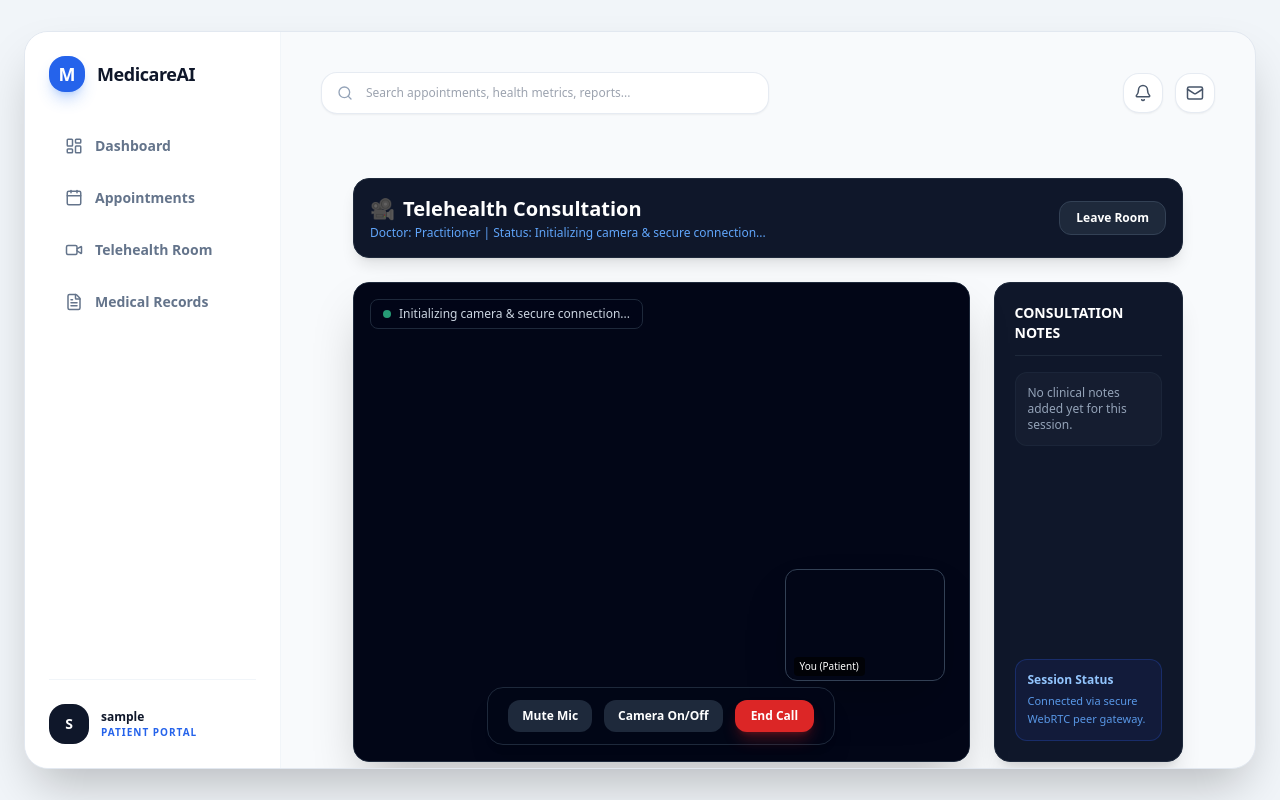
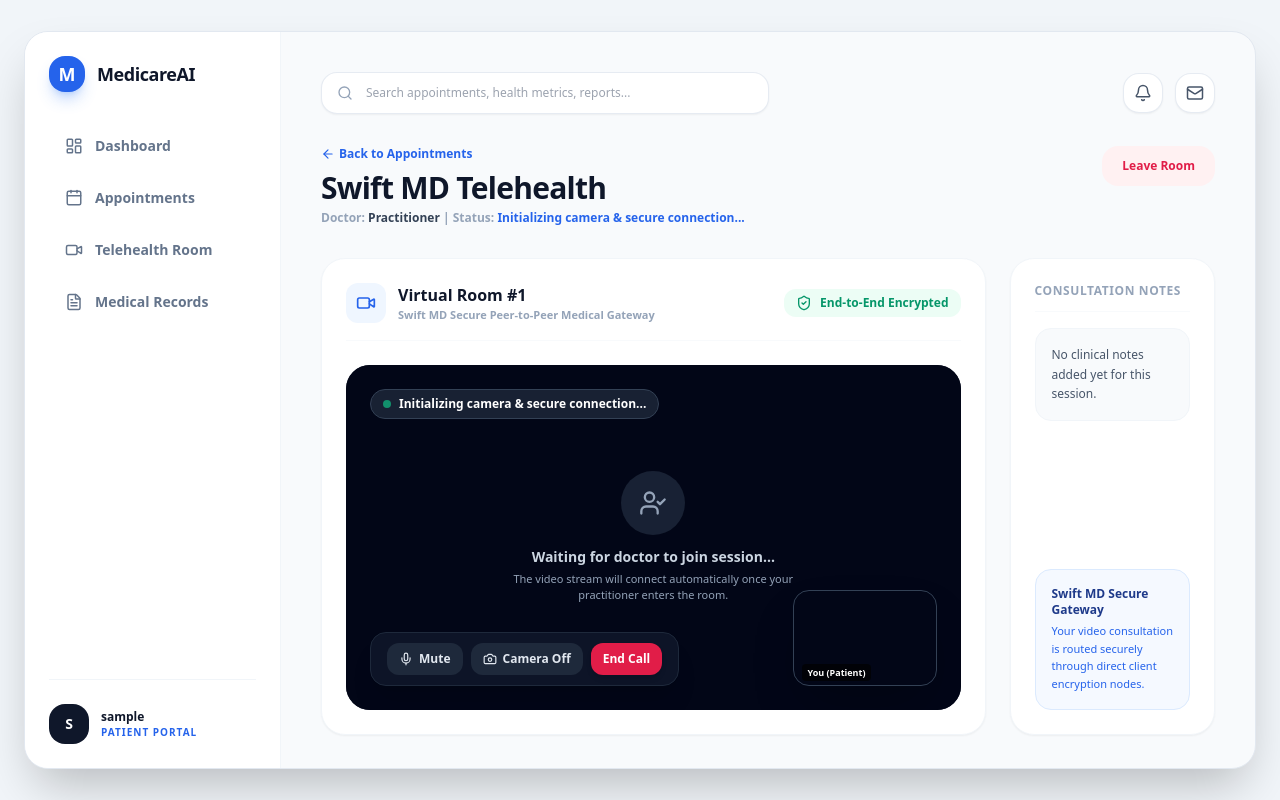
Before and after one commit to mugwe88-ops/MedicareAI, a Next.js app in the folder frontend/: page /patient/dashboard/telehealth/1 in a window 1280 px wide. Built offline with nearby package versions, Linux system fonts and the light colour scheme; no server answers; sample sign-in values are in the browser's storage.

Commit message:
Refactor PatientRoomPage to SwiftMDTelehealthRoom

```diff
--- a/frontend/app/patient/dashboard/telehealth/[id]/page.tsx
+++ b/frontend/app/patient/dashboard/telehealth/[id]/page.tsx
@@ -3,8 +3,8 @@
 import { useState, useEffect, useRef } from "react";
 import { useParams, useRouter } from "next/navigation";
 import { io, Socket } from "socket.io-client";
+import { Video, ArrowLeft, ShieldCheck, UserCheck, Mic, MicOff, Camera, CameraOff } from "lucide-react";
 
-// Free public Google STUN servers to discover peer network paths across the internet
 const ICE_SERVERS = {
   iceServers: [
     { urls: "stun:stun.l.google.com:19302" },
@@ -12,7 +12,7 @@ const ICE_SERVERS = {
   ],
 };
 
-export default function PatientRoomPage() {
+export default function SwiftMDTelehealthRoom() {
   const params = useParams();
   const router = useRouter();
   const roomId = params?.id;
@@ -20,15 +20,16 @@ export default function PatientRoomPage() {
   const [appointment, setAppointment] = useState<any>(null);
   const [errorMsg, setErrorMsg] = useState<string>("");
   const [callStatus, setCallStatus] = useState<string>("Initializing camera & secure connection...");
+  const [isMuted, setIsMuted] = useState<boolean>(false);
+  const [isVideoOff, setIsVideoOff] = useState<boolean>(false);
 
-  // Media & WebRTC Refs
   const localVideoRef = useRef<HTMLVideoElement>(null);
   const remoteVideoRef = useRef<HTMLVideoElement>(null);
   const localStreamRef = useRef<MediaStream | null>(null);
   const peerConnectionRef = useRef<RTCPeerConnection | null>(null);
   const socketRef = useRef<Socket | null>(null);
 
-  const API_BASE = "https://medicareai-1.onrender.com";
+  const API_BASE = process.env.NEXT_PUBLIC_BACKEND_URL || "https://medicareai-1.onrender.com";
 
   useEffect(() => {
     const token = localStorage.getItem("token") || localStorage.getItem("jwt");
@@ -43,7 +44,6 @@ export default function PatientRoomPage() {
       return;
     }
 
-    // 1. Fetch appointment details matching backend route /api/my-appointments
     fetch(`${API_BASE}/api/my-appointments`, {
       headers: { Authorization: `Bearer ${token}` },
     })
@@ -52,7 +52,6 @@ export default function PatientRoomPage() {
         return res.json();
       })
       .then((data) => {
-        // Find the specific appointment matching roomId/id
         const currentApt = Array.isArray(data)
           ? data.find((apt: any) => String(apt.id) === String(roomId))
           : data;
@@ -67,11 +66,9 @@ export default function PatientRoomPage() {
         setAppointment({ id: roomId, doctor_name: "Practitioner" });
       });
 
-    // 2. Connect to the Backend Socket.io Signaling Server
     socketRef.current = io(API_BASE);
     const socket = socketRef.current;
 
-    // 3. Request Local Camera & Microphone Access
     navigator.mediaDevices
       .getUserMedia({ video: true, audio: true })
       .then((stream) => {
@@ -80,7 +77,6 @@ export default function PatientRoomPage() {
           localVideoRef.current.srcObject = stream;
         }
 
-        // 4. Join the specific Socket room once media is loaded
         if (socket) {
           socket.emit("join-room", roomId);
           setCallStatus("Waiting for doctor to join session...");
@@ -91,13 +87,11 @@ export default function PatientRoomPage() {
         setErrorMsg("Could not access camera or microphone. Please check browser permissions.");
       });
 
-    // 5. Setup WebRTC Signaling Event Listeners
     socket.on("peer-joined", async (peerId) => {
       setCallStatus("Doctor joined! Establishing secure peer connection...");
       const pc = createPeerConnection(peerId);
       peerConnectionRef.current = pc;
 
-      // Create WebRTC Offer
       try {
         const offer = await pc.createOffer();
         await pc.setLocalDescription(offer);
@@ -143,23 +137,19 @@ export default function PatientRoomPage() {
       }
     });
 
-    // Cleanup on unmount (stop camera streams and disconnect socket)
     return () => {
       localStreamRef.current?.getTracks().forEach((track) => track.stop());
       socket.disconnect();
     };
-  }, [roomId, router]);
+  }, [roomId, router, API_BASE]);
 
-  // Helper function to initialize RTCPeerConnection
   const createPeerConnection = (peerId: string) => {
     const pc = new RTCPeerConnection(ICE_SERVERS);
 
-    // Add local camera/mic tracks to be sent to the doctor
     localStreamRef.current?.getTracks().forEach((track) => {
       pc.addTrack(track, localStreamRef.current!);
     });
 
-    // Listen for incoming remote video/audio stream from the doctor
     pc.ontrack = (event) => {
       if (remoteVideoRef.current && event.streams[0]) {
         remoteVideoRef.current.srcObject = event.streams[0];
@@ -167,7 +157,6 @@ export default function PatientRoomPage() {
       setCallStatus("Live Secure Call Active");
     };
 
-    // Gather and send network ICE candidates to the peer via signaling server
     pc.onicecandidate = (event) => {
       if (event.candidate && socketRef.current) {
         socketRef.current.emit("ice-candidate", {
@@ -181,68 +170,98 @@ export default function PatientRoomPage() {
     return pc;
   };
 
-  // Control button toggles
   const toggleMute = () => {
     if (localStreamRef.current) {
       const audioTrack = localStreamRef.current.getAudioTracks()[0];
-      if (audioTrack) audioTrack.enabled = !audioTrack.enabled;
+      if (audioTrack) {
+        audioTrack.enabled = !audioTrack.enabled;
+        setIsMuted(!audioTrack.enabled);
+      }
     }
   };
 
   const toggleCamera = () => {
     if (localStreamRef.current) {
       const videoTrack = localStreamRef.current.getVideoTracks()[0];
-      if (videoTrack) videoTrack.enabled = !videoTrack.enabled;
+      if (videoTrack) {
+        videoTrack.enabled = !videoTrack.enabled;
+        setIsVideoOff(!videoTrack.enabled);
+      }
     }
   };
 
   return (
-    <div className="w-full max-w-6xl mx-auto p-4 sm:p-8 space-y-6 my-4 min-h-[80vh] flex flex-col justify-between">
-      {/* TOP HEADER */}
-      <div className="flex flex-col sm:flex-row items-start sm:items-center justify-between gap-4 bg-slate-900 border border-slate-800 p-4 rounded-2xl shadow-lg">
+    <div className="space-y-8">
+      {/* Header Banner - Swift MD Uniformity */}
+      <div className="flex flex-col md:flex-row md:items-center justify-between gap-4">
         <div>
-          <h1 className="text-lg sm:text-xl font-extrabold text-white flex items-center gap-2">
-            <span>🎥</span> Telehealth Consultation
-          </h1>
-          <p className="text-xs text-blue-400 font-medium mt-0.5">
-            Doctor: {appointment?.doctor_name || "Practitioner"} | Status: {callStatus}
+          <button
+            onClick={() => router.push("/patient/dashboard/appointments")}
+            className="text-xs font-bold text-blue-600 hover:text-blue-700 flex items-center gap-1 mb-2 cursor-pointer"
+          >
+            <ArrowLeft size={14} /> Back to Appointments
+          </button>
+          <h2 className="text-3xl font-black text-slate-900 tracking-tight">Swift MD Telehealth</h2>
+          <p className="text-slate-400 font-bold text-xs mt-1">
+            Doctor: <span className="text-slate-700">{appointment?.doctor_name || "Practitioner"}</span> | Status: <span className="text-blue-600">{callStatus}</span>
           </p>
         </div>
         <button
           onClick={() => router.push("/patient/dashboard/appointments")}
-          className="px-4 py-2 bg-slate-800 hover:bg-slate-700 text-white text-xs font-bold rounded-xl transition border border-slate-700 cursor-pointer"
+          className="bg-rose-50 hover:bg-rose-100 text-rose-600 px-5 py-3 rounded-2xl text-xs font-bold transition flex items-center gap-2 cursor-pointer self-start"
         >
           Leave Room
         </button>
       </div>
 
       {errorMsg && (
-        <div className="p-4 bg-red-950/80 border border-red-800 text-red-300 text-sm rounded-xl">
+        <div className="p-4 bg-rose-50 border border-rose-100 text-rose-600 text-xs font-bold rounded-2xl">
           ⚠️ {errorMsg}
         </div>
       )}
 
-      {/* VIDEO CONTAINER GRID */}
-      <div className="grid grid-cols-1 lg:grid-cols-4 gap-6 flex-1">
-        {/* MAIN VIDEO SCREEN */}
-        <div className="lg:col-span-3 bg-slate-900 border border-slate-800 rounded-2xl p-4 flex flex-col items-center justify-center relative min-h-[480px] shadow-2xl overflow-hidden">
+      {/* Main Container Grid */}
+      <div className="grid grid-cols-1 lg:grid-cols-4 gap-6">
+        {/* Main Video Section */}
+        <div className="lg:col-span-3 bg-white rounded-3xl border border-slate-100 shadow-sm p-6 space-y-6">
+          <div className="flex flex-col md:flex-row items-start md:items-center justify-between pb-4 border-b border-slate-50 gap-4">
+            <div className="flex items-center gap-3">
+              <div className="w-10 h-10 bg-blue-50 text-blue-600 rounded-xl flex items-center justify-center font-bold">
+                <Video size={20} />
+              </div>
+              <div>
+                <h3 className="font-black text-slate-900 text-base">Virtual Room #{roomId}</h3>
+                <p className="text-[11px] font-semibold text-slate-400">Swift MD Secure Peer-to-Peer Medical Gateway</p>
+              </div>
+            </div>
+            <div className="flex items-center gap-2 bg-emerald-50 text-emerald-600 px-3 py-1.5 rounded-xl text-xs font-bold">
+              <ShieldCheck size={16} /> End-to-End Encrypted
+            </div>
+          </div>
 
-          {/* Doctor's Remote Video Stream */}
+          {/* Video Screen Area */}
+          <div className="bg-slate-900 rounded-3xl aspect-video relative flex flex-col items-center justify-center text-white shadow-inner overflow-hidden">
             <video
               ref={remoteVideoRef}
               autoPlay
               playsInline
-            className="w-full h-full object-cover rounded-xl absolute inset-0 z-0 bg-slate-950"
+              className="w-full h-full object-cover absolute inset-0 z-0 bg-slate-950"
             />
 
-          {/* Waiting Overlay / Status Banner */}
-          <div className="absolute top-4 left-4 bg-slate-950/80 border border-slate-800 px-3 py-1.5 rounded-lg text-xs text-slate-300 font-medium flex items-center gap-2 z-10">
-            <span className="w-2 h-2 rounded-full bg-emerald-400 animate-pulse"></span>
+            <div className="absolute top-6 left-6 flex items-center gap-2 bg-slate-800/80 backdrop-blur-md px-3 py-1.5 rounded-full text-xs font-semibold border border-slate-700 z-10">
+              <span className="w-2 h-2 rounded-full bg-emerald-500 animate-pulse"></span>
               {callStatus}
             </div>
 
-          {/* Patient Local Video Preview Box (Picture-in-Picture) */}
-          <div className="absolute bottom-20 right-6 w-40 h-28 bg-slate-950 border border-slate-700 rounded-xl overflow-hidden shadow-2xl z-20 flex items-center justify-center">
+            <div className="absolute inset-0 flex flex-col items-center justify-center text-center p-8 pointer-events-none z-0">
+              <div className="w-16 h-16 bg-slate-800/80 rounded-full flex items-center justify-center mx-auto text-slate-400 mb-3">
+                <UserCheck size={28} />
+              </div>
+              <h4 className="font-bold text-sm text-slate-300">Waiting for doctor to join session...</h4>
+              <p className="text-[11px] text-slate-400 mt-1 max-w-xs">The video stream will connect automatically once your practitioner enters the room.</p>
+            </div>
+
+            <div className="absolute bottom-6 right-6 w-36 h-24 bg-slate-950 border border-slate-700 rounded-2xl overflow-hidden shadow-2xl z-20 flex items-center justify-center">
               <video
                 ref={localVideoRef}
                 autoPlay
@@ -250,49 +269,57 @@ export default function PatientRoomPage() {
                 muted
                 className="w-full h-full object-cover"
               />
-            <span className="absolute bottom-1 left-2 bg-black/70 px-1.5 py-0.5 rounded text-[10px] text-white font-medium">
+              <span className="absolute bottom-1 left-2 bg-black/70 px-1.5 py-0.5 rounded text-[9px] text-white font-bold">
                 You (Patient)
               </span>
             </div>
 
-          {/* CONTROL BAR */}
-          <div className="absolute bottom-4 flex items-center gap-3 bg-slate-950/90 border border-slate-800 px-5 py-3 rounded-2xl shadow-xl z-30">
+            <div className="absolute bottom-6 left-6 flex items-center gap-2 bg-slate-900/90 backdrop-blur-md border border-slate-800 px-4 py-2.5 rounded-2xl shadow-xl z-30">
               <button
                 onClick={toggleMute}
-              className="px-3.5 py-2 bg-slate-800 hover:bg-slate-700 text-white rounded-xl transition text-xs font-bold cursor-pointer"
+                className={`px-3 py-2 rounded-xl transition text-xs font-bold flex items-center gap-1.5 cursor-pointer ${
+                  isMuted ? "bg-rose-500 text-white" : "bg-slate-800 text-slate-200 hover:bg-slate-700"
+                }`}
+                title="Toggle Mic"
               >
-              Mute Mic
+                {isMuted ? <MicOff size={14} /> : <Mic size={14} />}
+                {isMuted ? "Unmute" : "Mute"}
               </button>
               <button
                 onClick={toggleCamera}
-              className="px-3.5 py-2 bg-slate-800 hover:bg-slate-700 text-white rounded-xl transition text-xs font-bold cursor-pointer"
+                className={`px-3 py-2 rounded-xl transition text-xs font-bold flex items-center gap-1.5 cursor-pointer ${
+                  isVideoOff ? "bg-rose-500 text-white" : "bg-slate-800 text-slate-200 hover:bg-slate-700"
+                }`}
+                title="Toggle Camera"
               >
-              Camera On/Off
+                {isVideoOff ? <CameraOff size={14} /> : <Camera size={14} />}
+                {isVideoOff ? "Camera On" : "Camera Off"}
               </button>
               <button
                 onClick={() => router.push("/patient/dashboard/appointments")}
-              className="px-4 py-2 bg-red-600 hover:bg-red-500 text-white font-bold text-xs rounded-xl transition cursor-pointer shadow-lg shadow-red-600/30"
+                className="px-3 py-2 bg-rose-600 hover:bg-rose-500 text-white font-bold text-xs rounded-xl transition cursor-pointer shadow-md"
               >
                 End Call
               </button>
             </div>
           </div>
+        </div>
 
-        {/* CONSULTATION NOTES SIDEBAR */}
-        <div className="bg-slate-900 border border-slate-800 rounded-2xl p-5 flex flex-col justify-between shadow-xl">
+        {/* Consultation Notes Sidebar */}
+        <div className="bg-white rounded-3xl border border-slate-100 shadow-sm p-6 flex flex-col justify-between space-y-6">
           <div className="space-y-4">
-            <h3 className="text-sm font-bold text-white border-b border-slate-800 pb-3">
-              CONSULTATION NOTES
+            <h3 className="text-xs font-black uppercase tracking-wider text-slate-400 border-b border-slate-50 pb-3">
+              Consultation Notes
             </h3>
-            <p className="text-xs text-slate-400 bg-slate-800/40 p-3 rounded-xl border border-slate-800/80">
+            <p className="text-xs text-slate-600 font-medium bg-slate-50 p-4 rounded-2xl border border-slate-100 leading-relaxed">
               {appointment?.medical_history || "No clinical notes added yet for this session."}
             </p>
           </div>
 
-          <div className="p-3 bg-blue-950/40 border border-blue-900/60 rounded-xl space-y-1">
-            <h4 className="text-xs font-bold text-blue-300">Session Status</h4>
-            <p className="text-[11px] text-blue-400/90 leading-relaxed">
-              Connected via secure WebRTC peer gateway.
+          <div className="p-4 bg-blue-50/60 border border-blue-100 rounded-2xl space-y-1">
+            <h4 className="text-xs font-bold text-blue-900">Swift MD Secure Gateway</h4>
+            <p className="text-[11px] text-blue-600 leading-relaxed font-medium">
+              Your video consultation is routed securely through direct client encryption nodes.
             </p>
           </div>
         </div>
```
Lines whose indentation alone changed are shown as unchanged.
